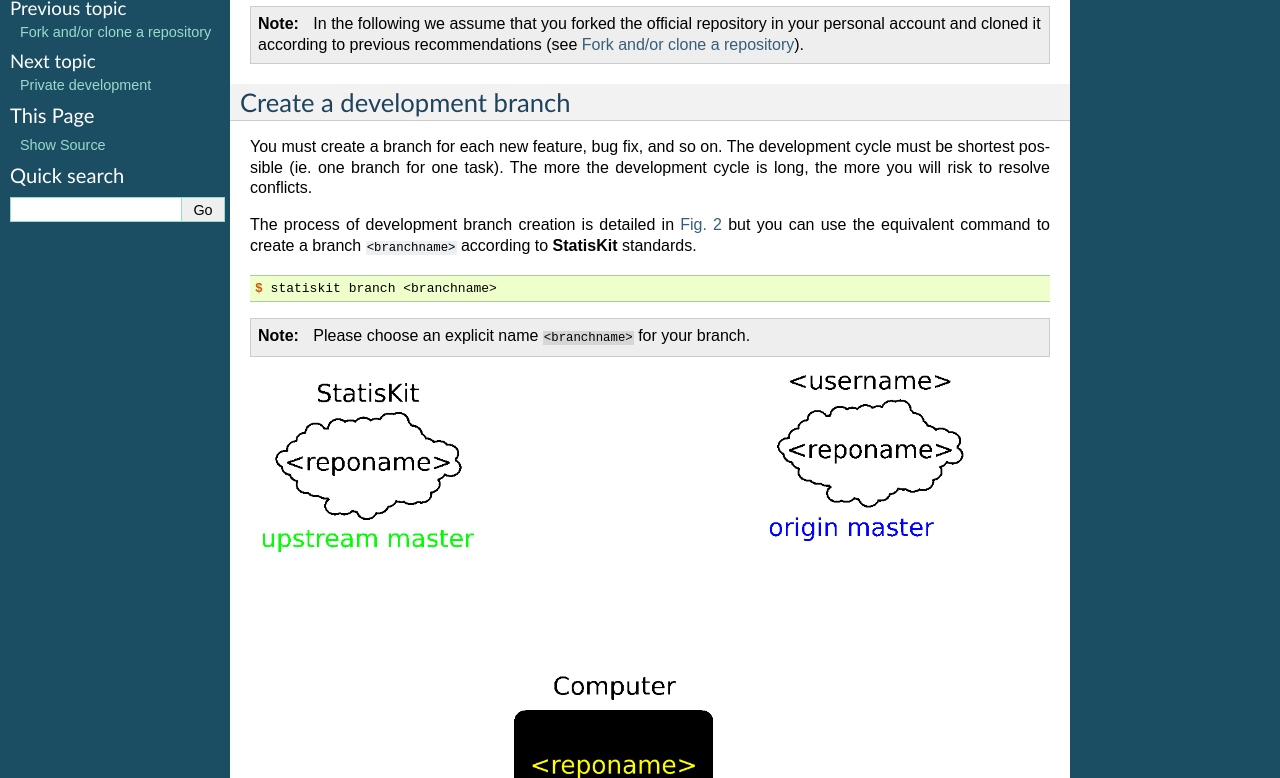
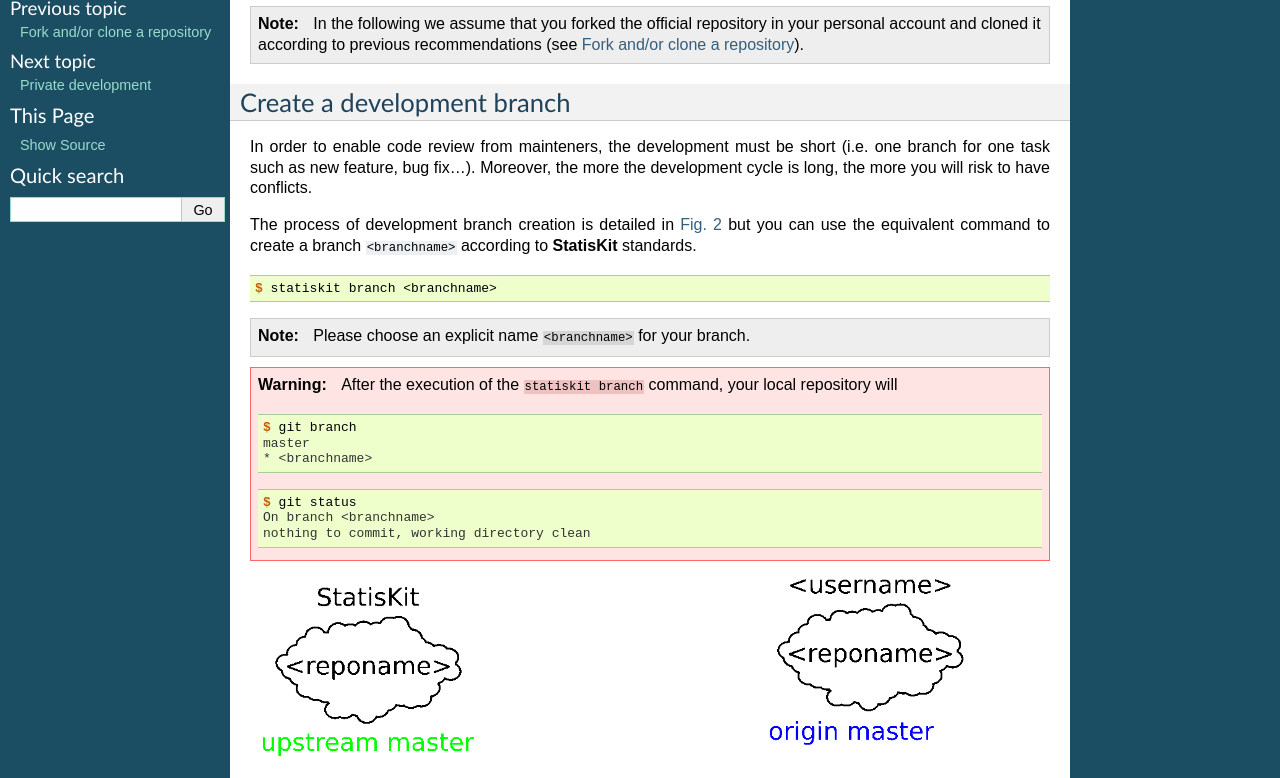
Before and after one commit to StatisKit/StatisKit, a Sphinx documentation site: the page built from doc/developper/public/contribute.rst, in a window 1280 px wide and 900 px high, scrolled down 221 px, cut to the strip 122-900 px from the top of the window. Built offline with Sphinx 7.4.7, drawn with Linux system fonts in a browser that asks for light colours; pages that are not in the unit, such as notebooks, are missing from menus.

Commit message:
Update contribute.rst

```diff
--- a/doc/developper/public/contribute.rst
+++ b/doc/developper/public/contribute.rst
@@ -83,9 +83,9 @@
 Create a development branch
 ===========================
 
-You must create a branch for each new feature, bug fix, and so on.
-The development cycle must be shortest possible (ie. one branch for one task).
-The more the development cycle is long, the more you will risk to resolve conflicts.
+In order to enable code review from mainteners, the development must be short (i.e. one branch for one
+task such as new feature, bug fix...).
+Moreover, the more the development cycle is long, the more you will risk to  have conflicts.
 
 The process of development branch creation is detailed in :numref:`branch-creation` but you can use the equivalent command to create a branch :code:`<branchname>` according to **StatisKit** standards.
 
@@ -97,6 +97,21 @@
 
     Please choose an explicit name :code:`<branchname>` for your branch.
 
+.. warning::
+
+    After the execution of the :code:`statiskit branch` command, your local repository will
+
+    .. code-block:: console
+
+        $ git branch
+        master
+        * <branchname>
+
+    .. code-block:: console
+
+        $ git status
+        On branch <branchname>
+        nothing to commit, working directory clean
 
 .. _branch-creation:
 
```
